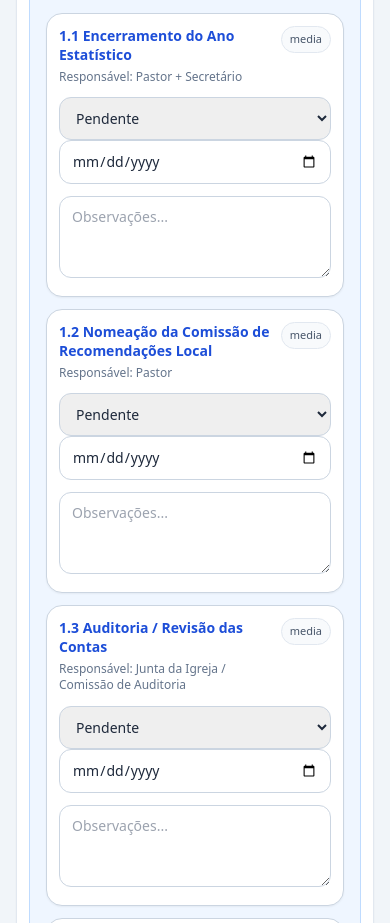
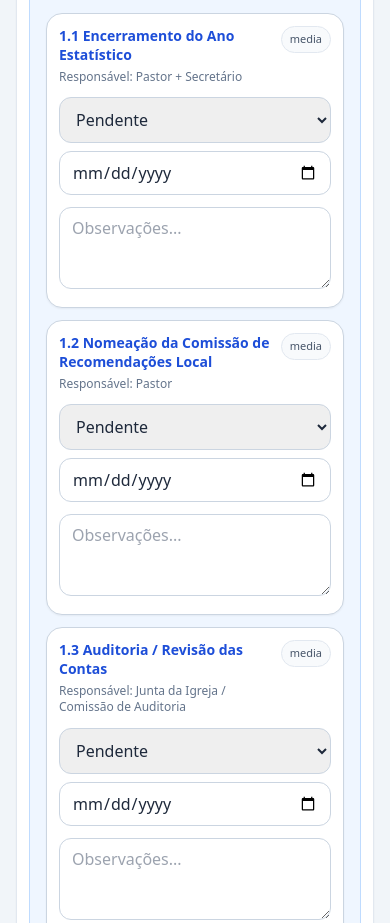
Before and after one commit to chaimete-debug/assembleia-dashboard, a plain HTML site: page index.html in a window 390 px wide. Shown: the part 1056-1979 px from the top of the page. Drawn offline with nearby package versions, Linux system fonts and the light colour scheme.

Commit message:
Update style.css

```diff
--- a/style.css
+++ b/style.css
@@ -11,3 +11,30 @@
 .hidden-force {
   display: none !important;
 }
+
+.no-scrollbar::-webkit-scrollbar {
+  display: none;
+}
+
+.no-scrollbar {
+  -ms-overflow-style: none;
+  scrollbar-width: none;
+}
+
+@media (max-width: 640px) {
+  .task-card {
+    border-radius: 1rem;
+  }
+
+  .task-grid-mobile {
+    display: grid;
+    grid-template-columns: 1fr;
+    gap: 0.5rem;
+  }
+
+  .task-card textarea,
+  .task-card select,
+  .task-card input[type="date"] {
+    font-size: 16px;
+  }
+}
```
